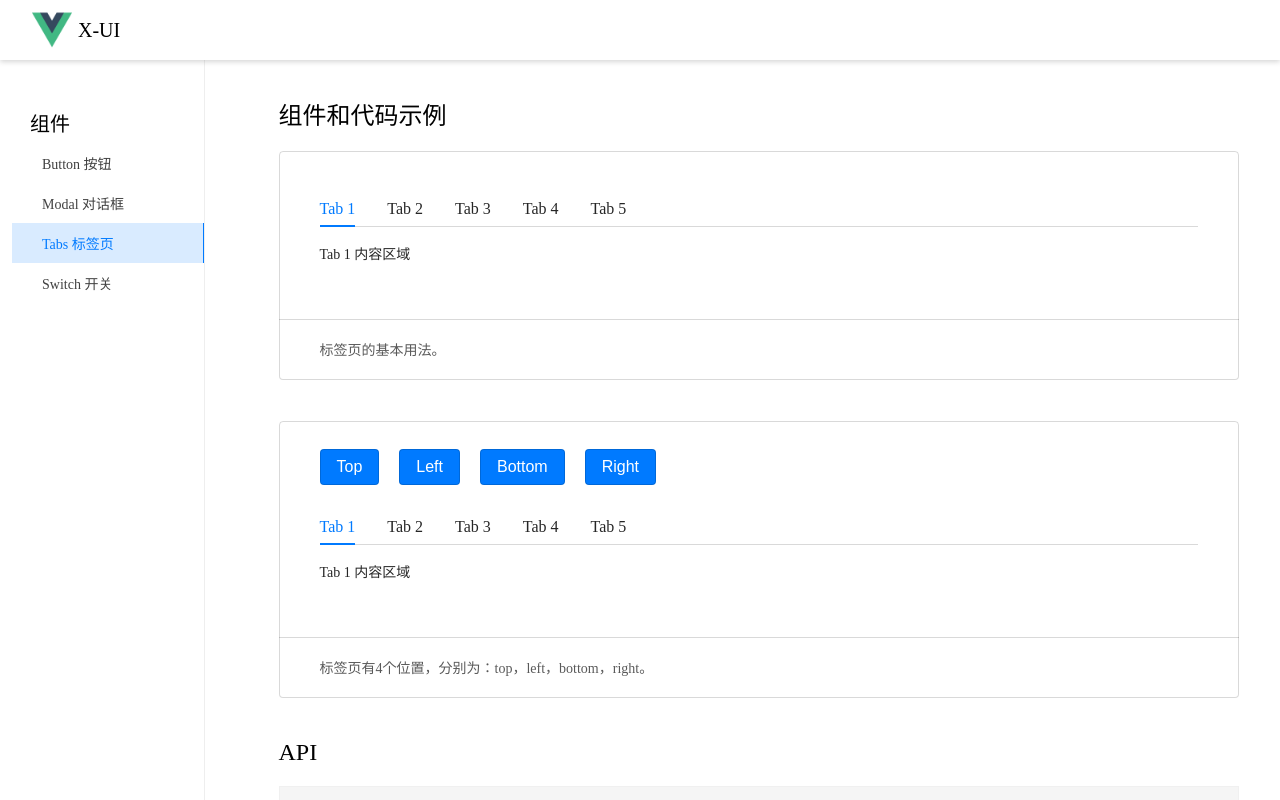
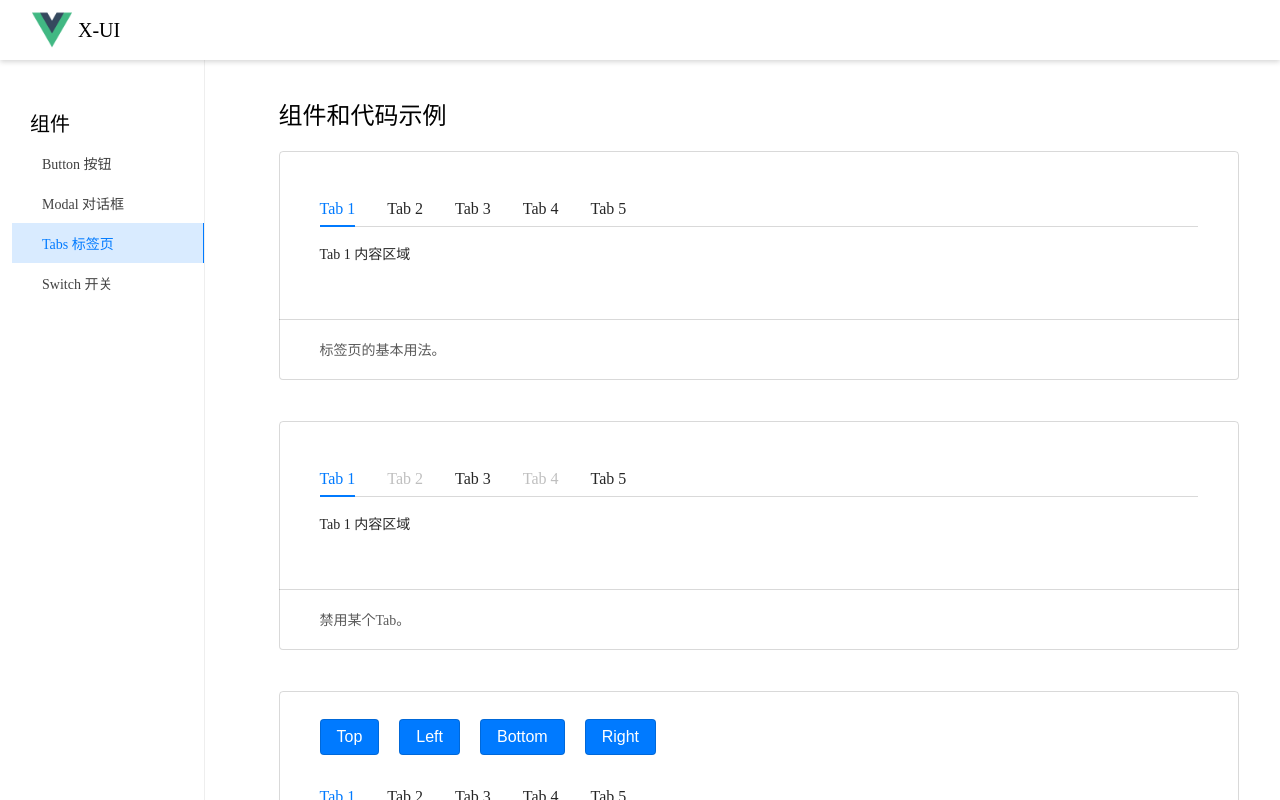
Before and after one commit to wuwenxing0912/vue3-ui, a Vue app: page /#/components/tabs in a window 1280 px wide. Shown: the top 800 px of the page. Built offline with nearby package versions, Linux system fonts and the light colour scheme.

Commit message:
添加 Tabs disabled 展示示例

```diff
--- a/src/components/Tabs/example/TabsDoc.vue
+++ b/src/components/Tabs/example/TabsDoc.vue
@@ -1,5 +1,6 @@
 <template>
   <TabsDefault />
+  <TabsDisabled />
   <TabsDirection />
   <section>
     <h1>API</h1>
@@ -32,10 +33,12 @@
 
 <script lang="ts">
 import TabsDefault from "./TabsDefault.vue";
+import TabsDisabled from "./TabsDisabled.vue";
 import TabsDirection from "./TabsDirection.vue";
 export default {
   components: {
     TabsDefault,
+    TabsDisabled,
     TabsDirection,
   },
 };
--- /dev/null
+++ b/src/components/tabs/example/TabsDisabled.vue
@@ -0,0 +1,51 @@
+<template>
+  <Example description="禁用某个Tab。" :code="code">
+    <Tabs v-model:selected="selected" style="width: 100%">
+      <Tab title="Tab 1">Tab 1 内容区域</Tab>
+      <Tab title="Tab 2" disabled>Tab 2 内容区域</Tab>
+      <Tab title="Tab 3">Tab 3 内容区域</Tab>
+      <Tab title="Tab 4" disabled>Tab 4 内容区域</Tab>
+      <Tab title="Tab 5">Tab 5 内容区域</Tab>
+    </Tabs>
+  </Example>
+</template>
+
+<script lang="ts">
+import { ref } from "vue";
+import Tabs from "../Tabs.vue";
+import Tab from "../Tab.vue";
+import Example from "../../utils/Example.vue";
+export default {
+  components: { Tabs, Tab, Example },
+  setup() {
+    const selected = ref("Tab 1");
+    const code =
+      `<template>
+  <Tabs v-model:selected="selected">
+    <Tab title="Tab 1">Tab 1 内容区域</Tab>
+    <Tab title="Tab 2" disabled>Tab 2 内容区域</Tab>
+    <Tab title="Tab 3" disabled>Tab 3 内容区域</Tab>
+    <Tab title="Tab 4">Tab 4 内容区域</Tab>
+    <Tab title="Tab 5">Tab 5 内容区域</Tab>
+  </Tabs>
+</template>
+
+<script>
+import { ref } from "vue";
+import Tabs from "./Tabs.vue";
+import Tab from "./Tab.vue";
+export default {
+  components: { Tabs, Tab },
+  setup() {
+    const selected = ref("Tab 1");
+    return { selected };
+  }
+}
+<` + "/script>";
+    return {
+      selected,
+      code,
+    };
+  },
+};
+</script>
```
